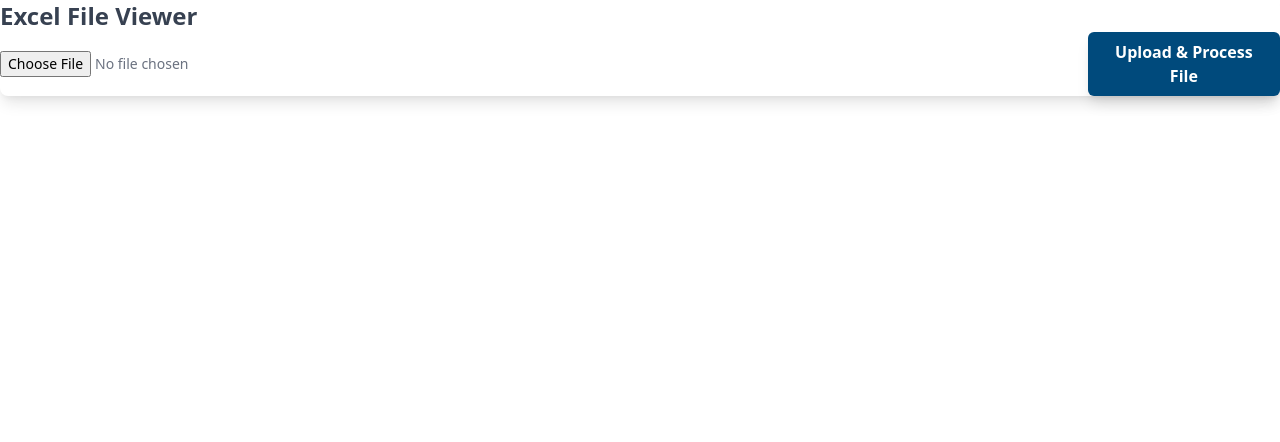
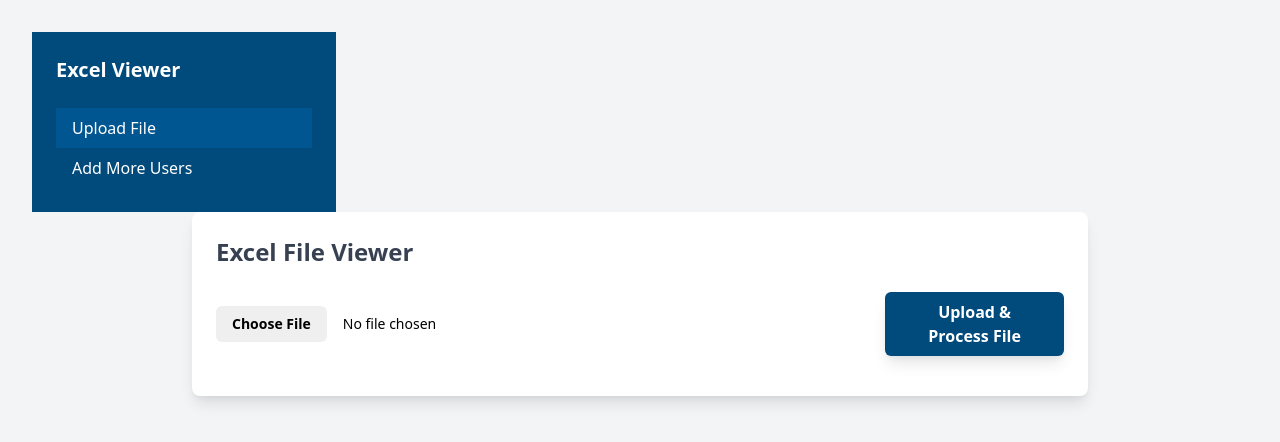
Before and after one commit to rarkrx/course_management, a React (Create React App) app in the folder course_management_frontend/: page / in a window 1280 px wide. Shown: the top 442 px of the page. Built offline with nearby package versions, Linux system fonts and the light colour scheme.

Commit message:
add uncompleted tabs

```diff
--- a/course_management_frontend/src/App.css
+++ b/course_management_frontend/src/App.css
@@ -36,3 +36,7 @@
     transform: rotate(360deg);
   }
 }
+
+@tailwind base;
+@tailwind components;
+@tailwind utilities;
--- a/course_management_frontend/src/table/Table.js
+++ b/course_management_frontend/src/table/Table.js
@@ -24,7 +24,7 @@ const GlobalFilter = ({
   return (
     <>
       <Helmet>
-        <title>{`${count} Records found || React SQL Editor`}</title>
+        <title>{`${count} Records found || Course management`}</title>
       </Helmet>
       <label className="flex gap-x-2 items-baseline">
         <span className="text-primary-dark hidden md:inline-block font-semibold">
--- a/course_management_frontend/src/views/FileUpload.js
+++ b/course_management_frontend/src/views/FileUpload.js
@@ -1,43 +1,73 @@
-import React, { useState } from 'react';
-import axios from 'axios';
-import Table from '../table/Table'
-
+import React, { useState } from "react";
+import axios from "axios";
+import Table from "../table/Table";
 
 const FileUpload = () => {
-  const [file, setFile] = useState(null);
-  const [message, setMessage] = useState('');
+  const [activeTab, setActiveTab] = useState("upload");
+  const [initalfile, setInitalFile] = useState(null);
+  const [message, setMessage] = useState("");
   const [tableData, setTableData] = useState([]);
   const [columns, setColumns] = useState([]);
 
-  const handleFileChange = (e) => {
-    setFile(e.target.files[0]);
+
+  const handleInitalFileChange = (e) => {
+    setInitalFile(e.target.files[0]);
   };
 
-  const handleFileUpload = async (e) => {
+  const handleInitalFileUpload = async (e) => {
     e.preventDefault();
 
     const formData = new FormData();
-    formData.append('file', file);
+    formData.append("file", initalfile);
 
     try {
-      const response = await axios.post('http://127.0.0.1:5000/upload', formData, {
-        headers: {
-          'Content-Type': 'multipart/form-data',
-        },
-      });
-      console.log(response)
+      const response = await axios.post(
+        "http://127.0.0.1:5000/upload",
+        formData,
+        {
+          headers: {
+            "Content-Type": "multipart/form-data",
+          },
+        }
+      );
+      console.log(response);
       // Set table columns and data
       setColumns(response.data.columns);
       setTableData(response.data.data);
       setMessage(response.data.message);
     } catch (error) {
-      console.error('Error uploading file:', error);
-      setMessage('Failed to upload file');
+      console.error("Error uploading file:", error);
+      setMessage("Failed to upload file");
     }
   };
 
   return (
     <div className="min-h-screen bg-gray-100 p-8">
+      {/* Sidebar */}
+      <div className="w-1/4 bg-primary-dark text-white p-6">
+        <h2 className="text-xl font-bold mb-6">Excel Viewer</h2>
+        <ul>
+          <li
+            className={`py-2 px-4 cursor-pointer ${
+              activeTab === "upload" ? "bg-secondary-dark" : "hover:bg-gray-600"
+            }`}
+            onClick={() => setActiveTab("upload")}
+          >
+            Upload File
+          </li>
+          <li
+            className={`py-2 px-4 cursor-pointer ${
+              activeTab === "add-more-users"
+                ? "bg-secondary-dark"
+                : "hover:bg-gray-600"
+            }`}
+            onClick={() => setActiveTab("add-more-users")}
+          >
+            Add More Users
+          </li>
+        </ul>
+      </div>
+
       <div className="max-w-4xl mx-auto bg-white shadow-lg rounded-lg p-6">
         <h1 className="text-2xl font-bold text-gray-700 mb-6">
           Excel File Viewer
@@ -45,20 +75,21 @@ const FileUpload = () => {
 
         {/* File Upload Form */}
         <form
-          onSubmit={handleFileUpload}
+          onSubmit={handleInitalFileUpload}
           className="flex flex-col md:flex-row gap-4 items-center"
         >
           <input
             type="file"
-            className="block w-full md:w-auto text-sm text-gray-500
+            className="block w-full md:w-auto text-sm
               file:mr-4 file:py-2 file:px-4
               file:rounded-md file:border-0
               file:text-sm file:font-semibold
-              file:bg-primary-dark file:text-white
+              file:bg-primary-dark
               hover:file:bg-secondary-dark
             "
-            onChange={handleFileChange}
+            onChange={handleInitalFileChange}
           />
+
           <button
             type="submit"
             className="px-6 py-2 bg-primary-dark text-white font-semibold rounded-md shadow-lg hover:bg-secondary-dark transition"
@@ -68,7 +99,11 @@ const FileUpload = () => {
         </form>
 
         {/* Message */}
-        <p className={`mt-4 text-lg ${message.includes('successfully') ? 'text-green-600' : 'text-red-600'}`}>
+        <p
+          className={`mt-4 text-lg ${
+            message.includes("successfully") ? "text-green-600" : "text-red-600"
+          }`}
+        >
           {message}
         </p>
 
```
